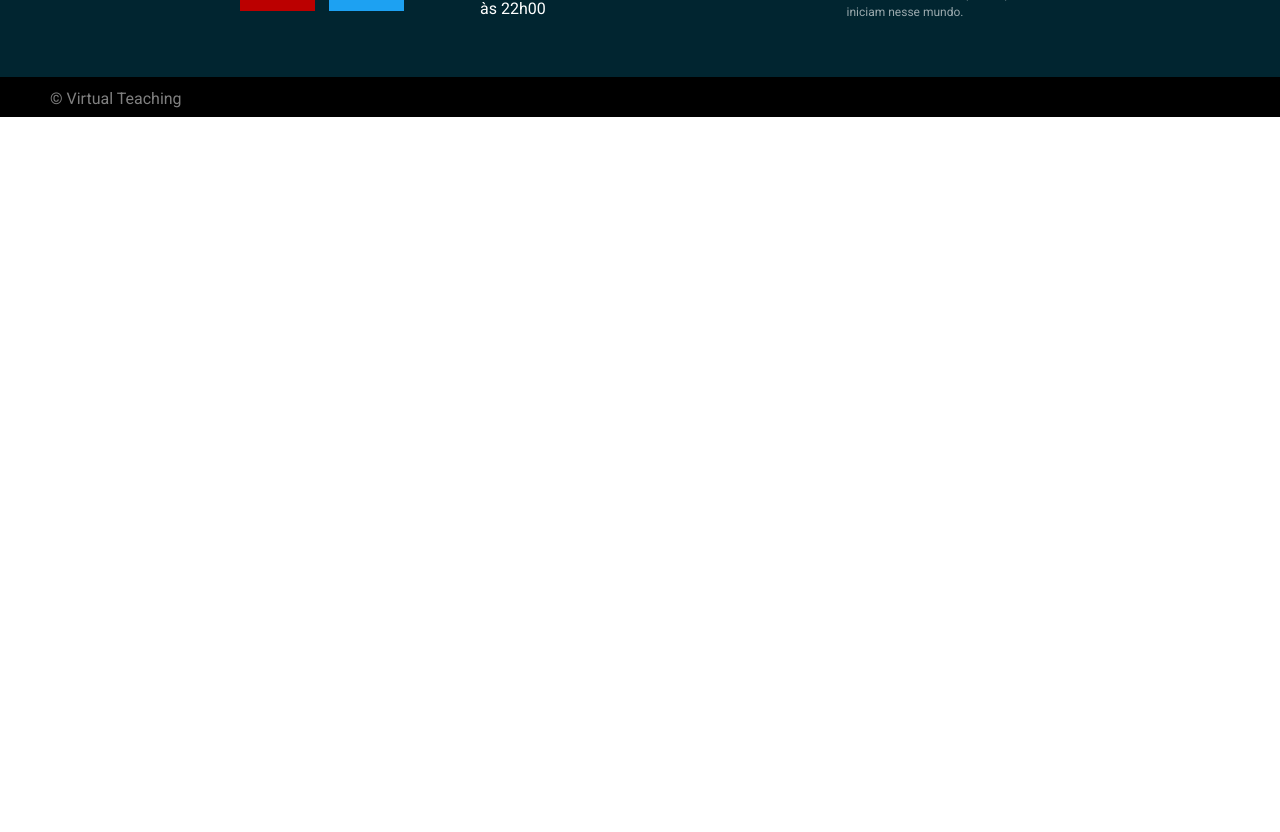
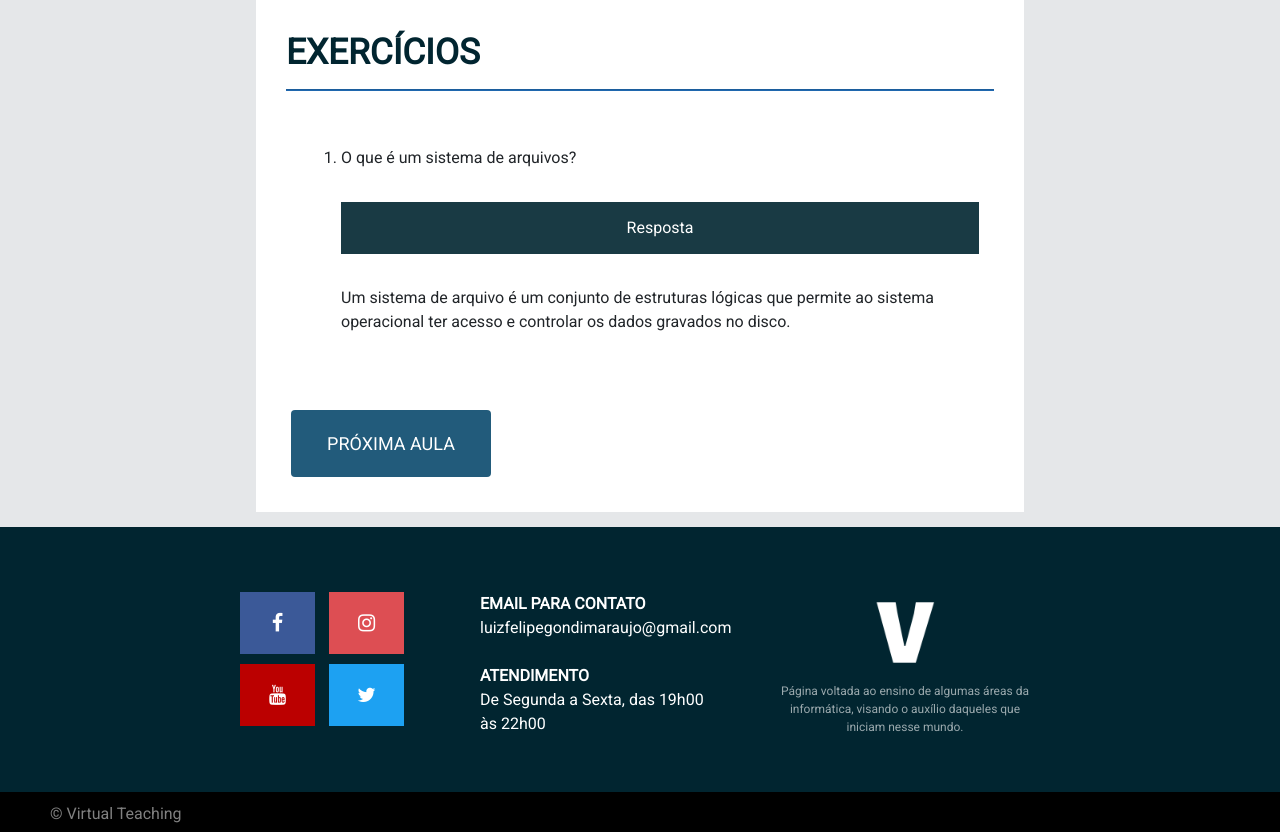
Before and after one commit to LuizFelipeGondim/project-with-flask, a Flask app: page /aula3-so in a window 1280 px wide. Shown: the part 1446-2278 px from the top of the page. Before the commit the page ends 1563 px from the top, so only its background shows below. Run offline with Flask 2, Linux system fonts and the light colour scheme; a user stored in the database is signed in; some libraries are stand-ins or nearby versions.

Commit message:
exercicios add

```diff
--- a/templates/cursos/aula3-so.html
+++ b/templates/cursos/aula3-so.html
@@ -38,6 +38,30 @@
             <li><b>Sistemas de arquivos de propósito especial </b>: São os demais sistemas de arquivos.</li><br/>
         </div>
 
+        <figure class="highlight">
+            <center>
+                <pre>
+                    <img src="/static/img/img-curso/sistema_a.jpeg" alt=""> <br/>
+                </pre>
+            </center>
+        </figure>
+
+        <br/>
+        <h1 class="titulo_curso">EXERCÍCIOS</h1>
+        <hr> <br/>
+
+        <div class="lista-curso">
+            <ol>
+                <li>O que é um sistema de arquivos? <br/><br/>
+                    <button type="button" class="collapsible">Resposta</button>
+                    <div class="cont">
+                        <p> <br/>  Um sistema de arquivo é um conjunto de estruturas lógicas que permite ao sistema operacional ter acesso e
+                            controlar os dados gravados no disco. </p>
+                    </div>
+                </li> <br/>
+            </ol>
+        </div>
+
         <a href="{{url_for('aula4SO')}}"><button class="button"><span>PRÓXIMA AULA </span></button></a>
     </div>
 
```
